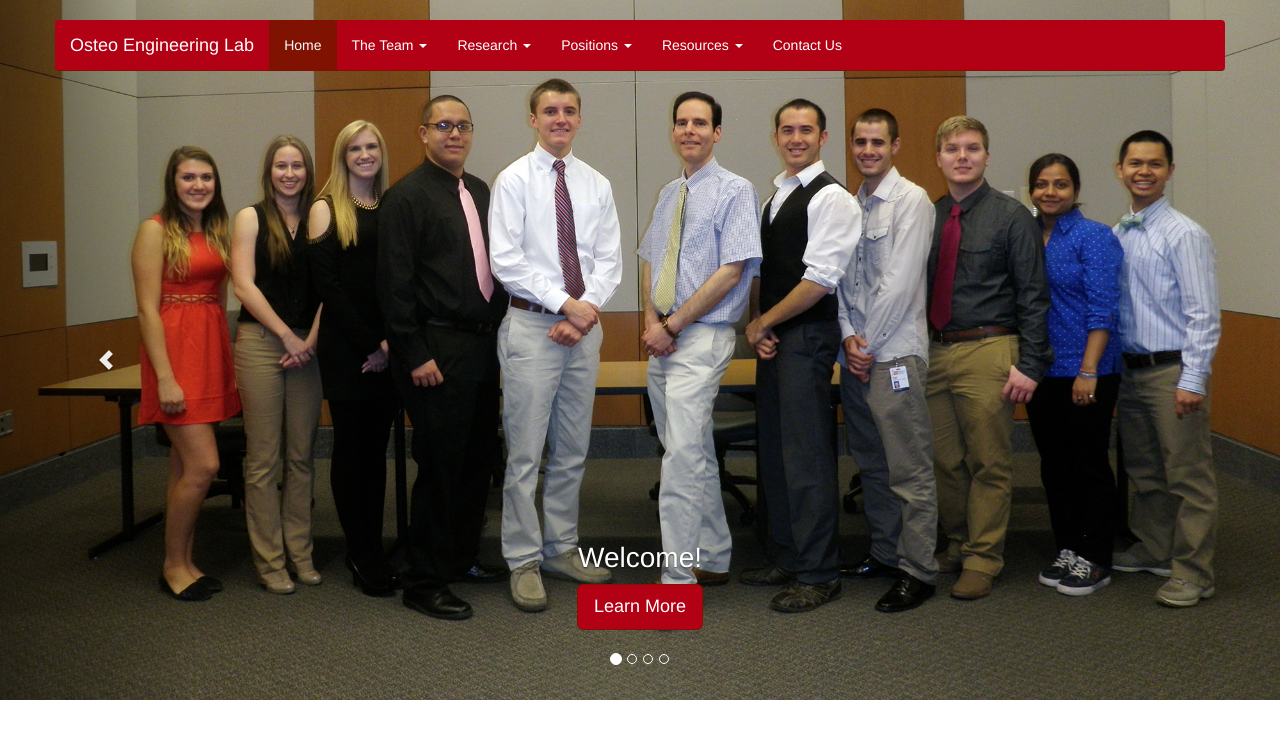
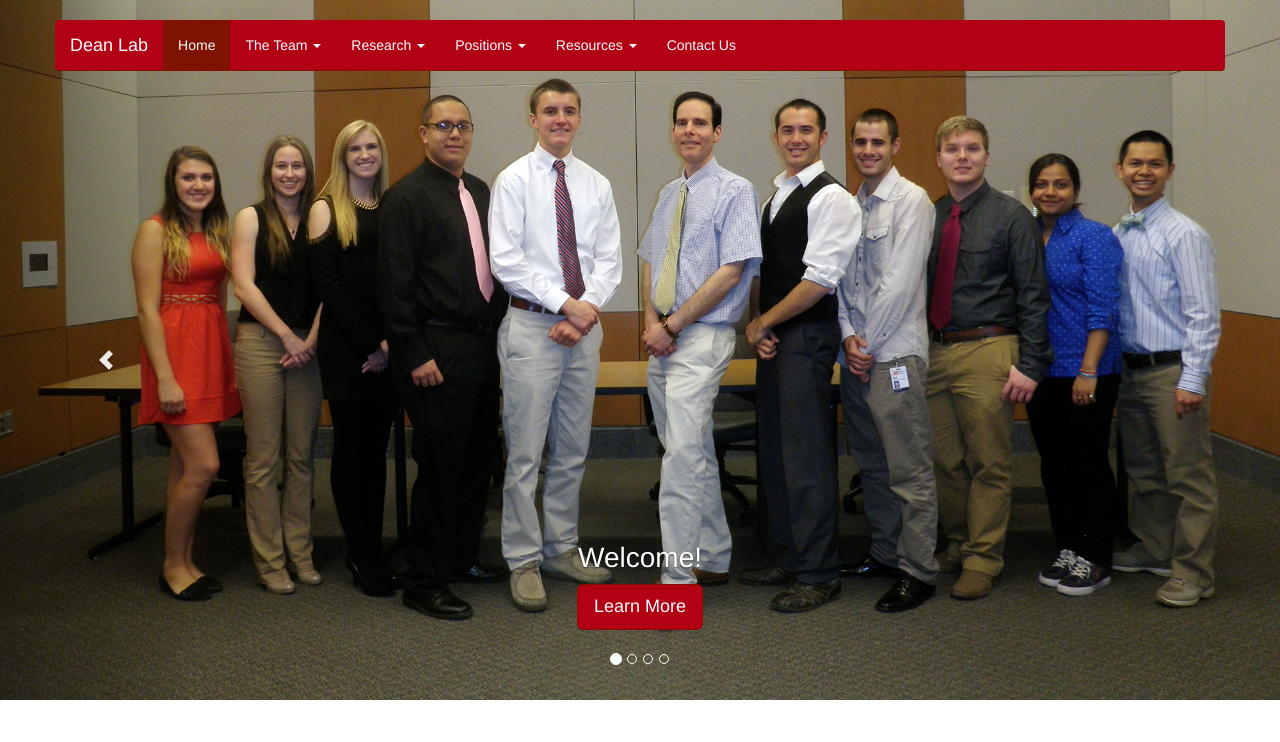
Before and after one commit to osteo-engineering-lab/OsteoEngineering, a PHP site: page /index.php in a window 1280 px wide. Shown: the top 742 px of the page. Run offline with PHP 8.4, Linux system fonts and the light colour scheme; data that the repository does not hold is empty; some libraries are stand-ins or nearby versions.

Commit message:
Switched branding back to Dean Lab from Osteo Engineering Lab.

```diff
--- a/includes/navigation.php
+++ b/includes/navigation.php
@@ -8,7 +8,7 @@
                 <span class="icon-bar"></span>
                 <span class="icon-bar"></span>
               </button>
-              <a class="navbar-brand" href="http://osteoengineering.com">Osteo Engineering Lab</a>
+              <a class="navbar-brand" href="http://osteoengineering.com">Dean Lab</a>
             </div>
             <div class="navbar-collapse collapse">
               <ul class="nav navbar-nav">
```
